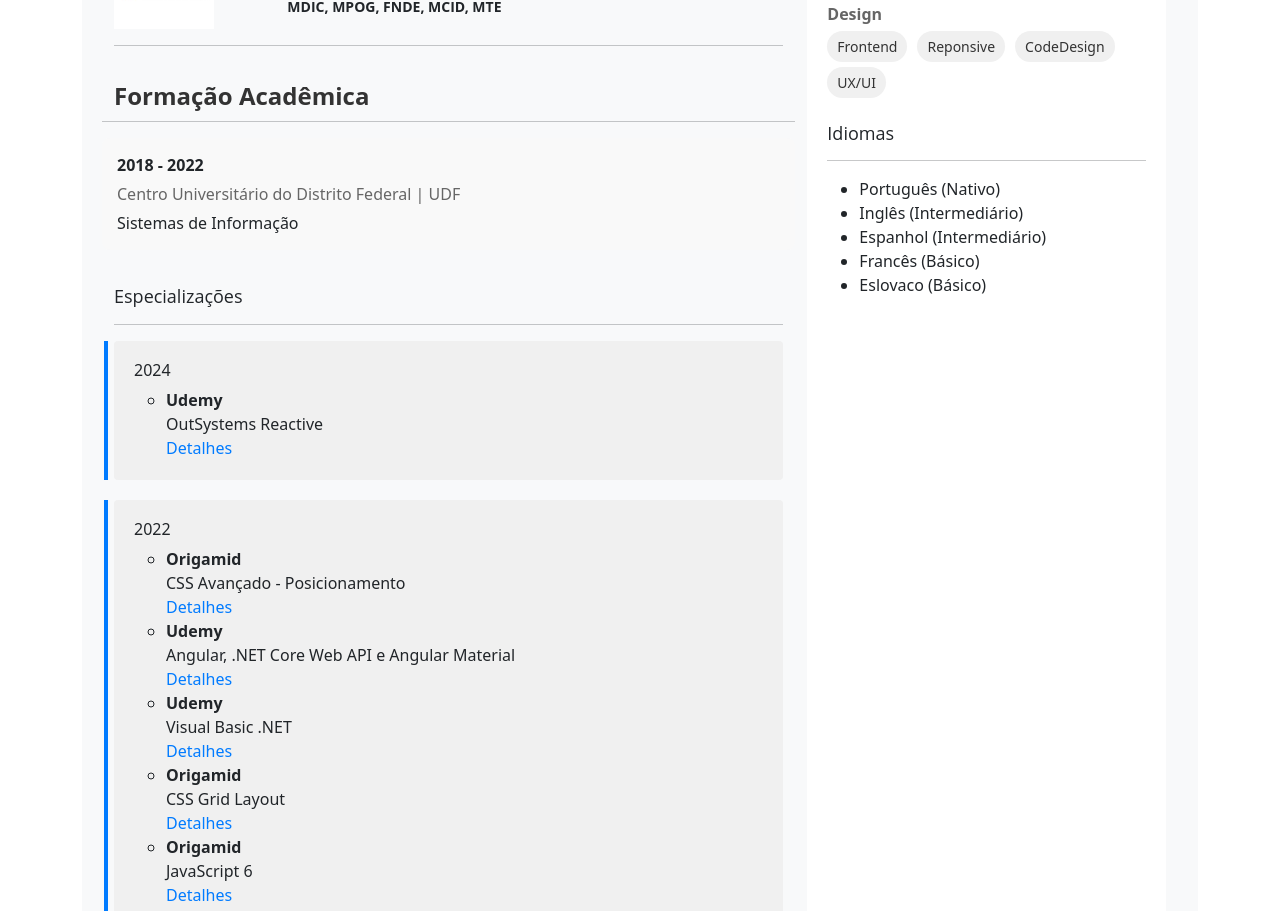
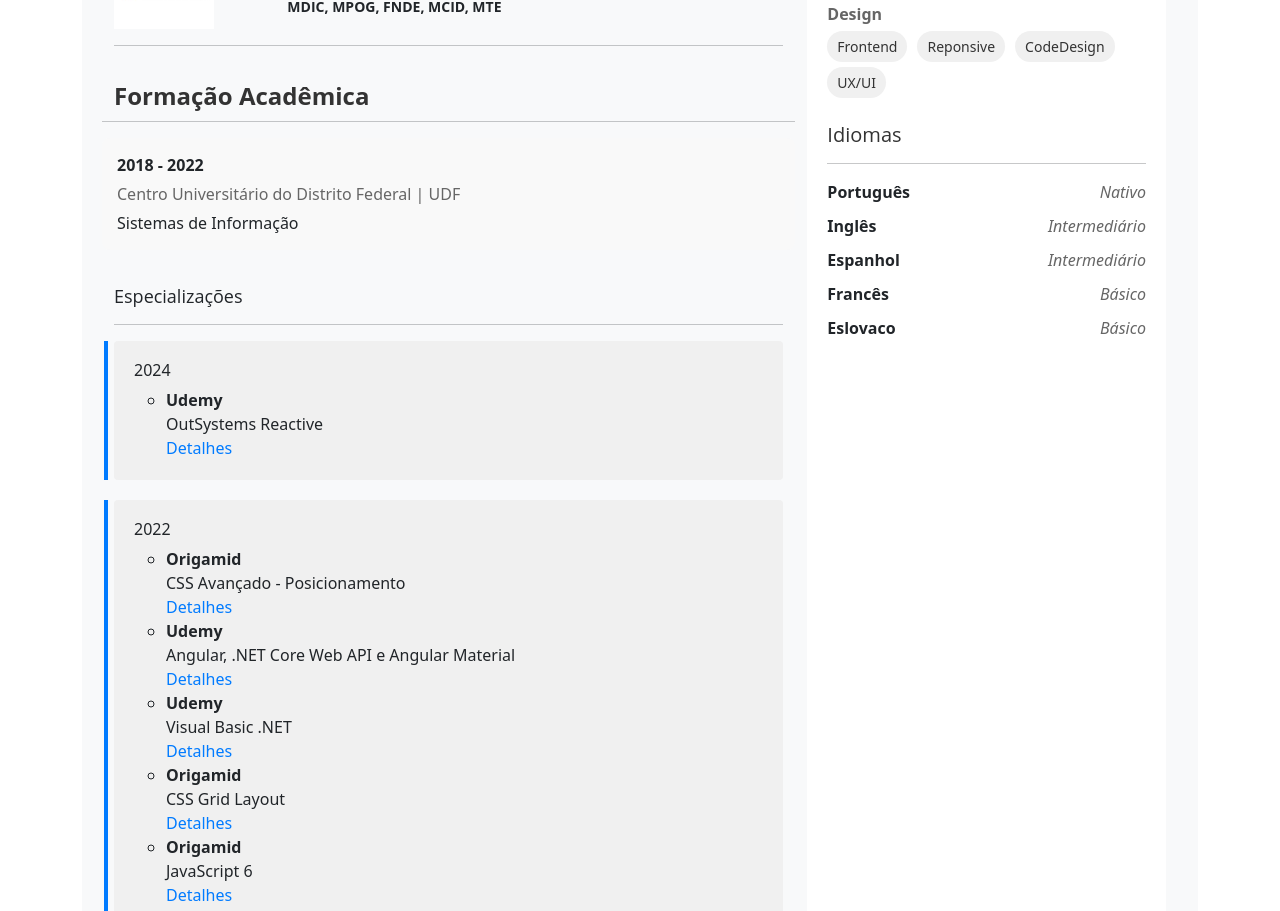
Before and after one commit to AysllaGomes/curriculum, an Angular app: page / in a window 1280 px wide. Shown: the part 1074-1985 px from the top of the page. Built offline with nearby package versions, Linux system fonts and the light colour scheme.

Commit message:
[UPT] Melhoria a ordenação e estilização da linguagem

```diff
--- a/src/app/pages/languages/languages.component.html
+++ b/src/app/pages/languages/languages.component.html
@@ -1,11 +1,14 @@
 <div class="col-sm-12">
-    <h5>{{ language }}</h5>
+    <h5 class="section-title">{{ language }}</h5>
 
     <hr>
 
-    <ul>
-        <li *ngFor="let lang of languages">
-            {{ lang.name }} ({{ lang.level }})
+    <ul class="language-list">
+        <li *ngFor="let lang of languages" class="language-item">
+            <div class="language-info">
+                <span class="language-name">{{ lang.name }}</span>
+                <span class="language-level">{{ lang.nameLevel }}</span>
+            </div>
         </li>
     </ul>
 </div>
--- a/src/app/pages/languages/languages.component.scss
+++ b/src/app/pages/languages/languages.component.scss
@@ -1,36 +1,28 @@
-.footer {
-    margin-top: 8px;
-    align-items: center;
-    line-height: 20px;
+.section-title {
+    color: #333;
+    font-size: 20px;
+    margin-bottom: 10px;
+}
+
+.language-list {
+    list-style-type: none;
+    padding: 0;
+}
+
+.language-item {
+    margin-bottom: 10px;
+}
+
+.language-info {
     display: flex;
-  }
-  .container {
-    font-family: 'Open Sans', sans-serif;
-    font-size: 14px;
-  }
-  h4 {
-    font-family: 'Open Sans', sans-serif;
-    font-size: 16px;
-  }
-  .header {
-    font-family: 'Open Sans', sans-serif;
-    font-size: 16px;
-    text-align: center;
-    margin-bottom: 40px;
-  }
-.font18{
-    font-family: 'Open Sans', sans-serif;
-    font-size: 28px;
-    border-bottom: burlywood 1px;
-  }
-  .cor{
-    color: #5b5bce;
-  }
-  img.logo{
-    width: 50px;
-    height: 50px;
-  }
-  .recuo {
-    text-indent:2em;
-    text-justify: auto;
-  }
+    justify-content: space-between;
+}
+
+.language-name {
+    font-weight: bold;
+}
+
+.language-level {
+    color: #666;
+    font-style: italic;
+}
--- a/src/app/pages/languages/languages.component.ts
+++ b/src/app/pages/languages/languages.component.ts
@@ -12,15 +12,24 @@ export class LanguagesComponent implements OnInit {
     public language: string = 'Idiomas';
 
     public languages: Language[] = [
-        { name: "Português", level: "Nativo" },
-        { name: "Inglês", level: "Intermediário" },
-        { name: "Espanhol", level: "Intermediário" },
-        { name: "Francês", level: "Básico" },
-        { name: "Eslovaco", level: "Básico" }
+        { name: "Português", nameLevel: "Nativo", level: 'C2' },
+        { name: "Inglês", nameLevel: "Intermediário", level: 'B1' },
+        { name: "Espanhol", nameLevel: "Intermediário", level: 'B1' },
+        { name: "Francês", nameLevel: "Básico", level: 'A1' },
+        { name: "Eslovaco", nameLevel: "Básico", level: 'A1' }
     ];
 
-    constructor() {}
+    constructor() { }
 
-    ngOnInit(): void {}
+    ngOnInit(): void {
+        this.languages.sort((a, b): number => {
+            const levels = { 'C2': 6, 'C1': 5, 'B2': 4, 'B1': 3, 'A2': 2, 'A1': 1 };
+            const levelComparison = levels[b.level] - levels[a.level];
+            if (levelComparison === 0) {
+                return a.nameLevel.localeCompare(b.nameLevel);
+            }
+            return levelComparison;
+        });
+    }
 
 }
--- a/src/app/shared/models/language.model.ts
+++ b/src/app/shared/models/language.model.ts
@@ -1,4 +1,5 @@
 export class Language {
     name: string;
+    nameLevel: string;
     level: string;
 }
```
